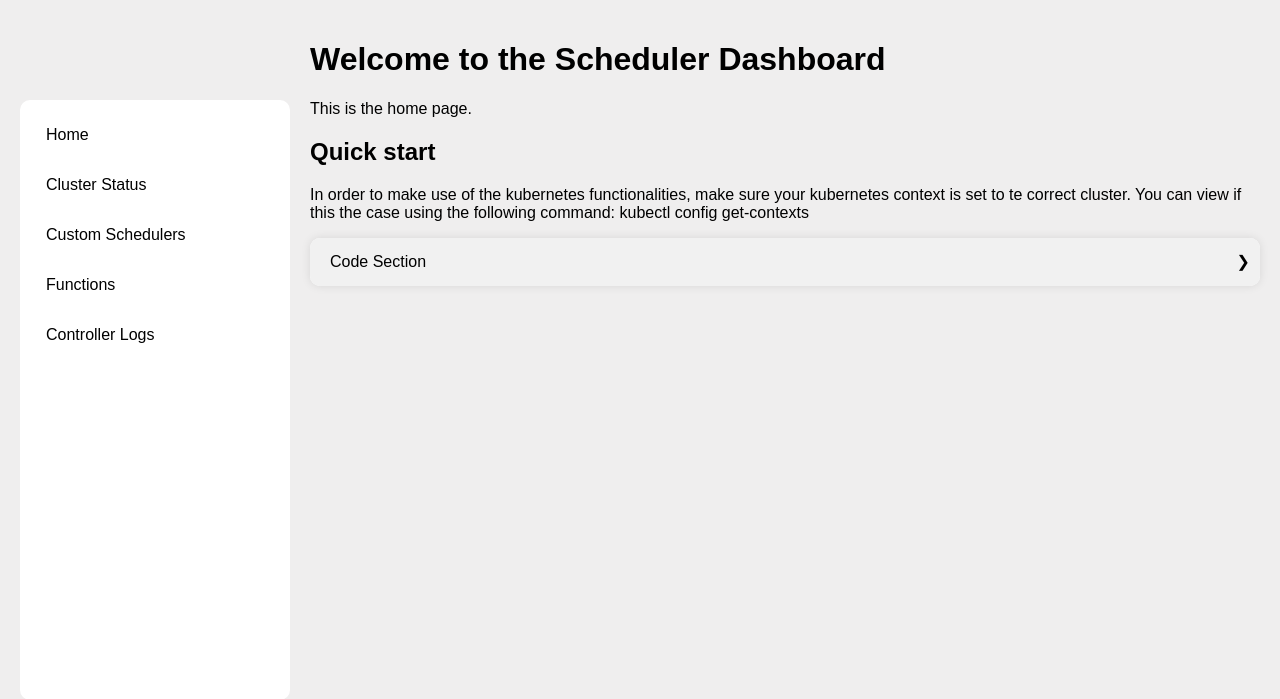
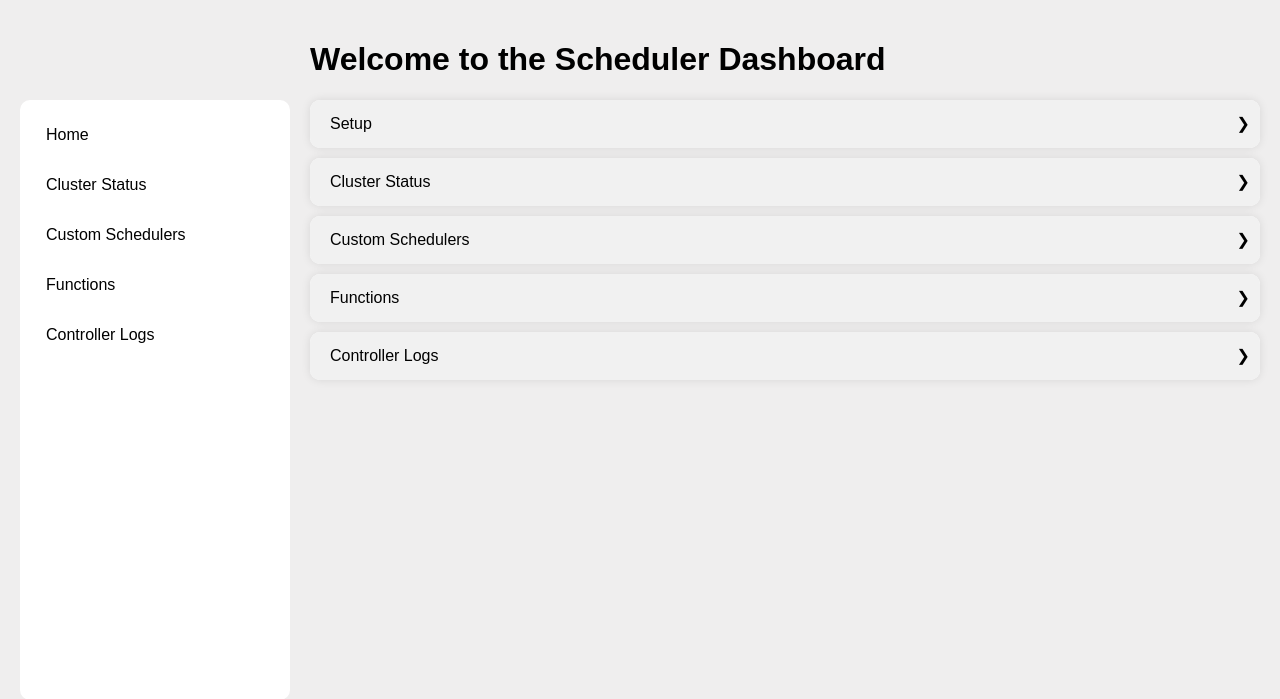
Before and after one commit to Tarik-Kada/kc-cs-dashboard, a Flask app: page / in a window 1280 px wide. Shown: the top 699 px of the page. Run offline with Flask 2, Linux system fonts and the light colour scheme; some libraries are stand-ins or nearby versions.

Commit message:
Updated landing page

```diff
--- a/templates/index.html
+++ b/templates/index.html
@@ -1,19 +1,113 @@
 {% extends "base.html" %}
+{% from "macros.html" import collapsible_text_block %}
 
 {% block title %}Home{% endblock %}
 
 {% block content %}
 <h1>Welcome to the Scheduler Dashboard</h1>
-<p>This is the home page.</p>
 
-<h2>Quick start</h2>
-<p>In order to make use of the kubernetes functionalities, make sure your kubernetes context is set to te correct cluster. You can view if this the case using the following command: kubectl config get-contexts</p>
-<div class="collapsible-container">
-    <button class="collapsible-toggle" onclick="toggleCollapsibleContent(this)">
-        <span class="collapsible-title">Code Section</span>
-        <span class="collapsible-icon">&#x276F;</span>
-    </button>
-    <div class="collapsible-content">
-    </div>
-</div>
+<!-- Setup -->
+{{ collapsible_text_block('Setup',
+'
+Before you can start using the dashboard, you need to deploy the custom scheduler controller and the custom schedulers.
+To do this, follow the steps below:
+
+<ol>
+    <li>
+        <p>Deploy your cluster. This can be done using KinD. See <a href="https://github.com/Tarik-Kada/knative-serving">the Knative Serving extention documentation</a> for a quickstart guide</p>
+    </li>
+    <li>
+        <p>After deploying your cluster, make sure your Kubernetes context is set accordingly. This can be done using the following command:</p>
+        <div class="code-block">
+            <code>kubectl config get-contexts</code>
+        </div>
+    </li>
+    <li>
+        <p>Deploy the custom scheduler controller. This can be done using the following <a href="https://github.com/Tarik-Kada/custom-scheduler-controller">the documentation of the custom scheduler controller</a>.</p>
+    </li>
+    <li>
+        <p>Deploy some functions to your cluster. See <a href="https://knative.dev/docs/getting-started/first-service/">the Knative Serving</a> documentation for more information.</p>
+    </li>
+    <li>
+        <p>If you have decided to deploy your cluster locally, you need to expose the cluster to the outside world. This can be done using the following command:</p>
+        <div class="code-block">
+            <code>kubectl port-forward -n kourier-system svc/kourier 8080:80</code>
+        </div>
+        <p>This assumes that you use Kourier as your ingress controller. If you use a different ingress controller, you need to expose the cluster accordingly.</p>
+        <p>Make sure the ingress controller is installed and running.</p>
+        <p>After exposing the cluster, you can create a request to your deployed functions using their respective IP address and port 8080:</p>
+        <div class="code-block">
+            <code>curl -v "http://{function}.{namespace}.{function-url}:8080"</code>
+        </div>
+        <p>Replace the placeholders with the appropriate values. You could also use your browser.</p>
+    </li>
+</ol>
+'
+
+) }}
+
+<!-- Each page -->
+
+{{ collapsible_text_block('Cluster Status',
+'
+The Cluster Status page shows the status of the cluster. This includes the nodes, pods, and services in the cluster.
+
+It contains the following information:
+<ul>
+    <li>Nodes: The nodes in the cluster and their status</li>
+    <li>Pods: The pods in the cluster and their status</li>
+    <li>Services: The services in the cluster and all their information</li>
+</ul>
+
+This can be useful to see the status of new pods that are the result of the autoscaling of the functions. You can also view the cluster-IPs of the deployed functions.
+'
+) }}
+
+{{ collapsible_text_block('Custom Schedulers',
+'
+The Custom Schedulers page shows the custom schedulers that are deployed in the cluster. It also shows the configuration of the scheduler controller.
+
+It contains the following information:
+<ul>
+    <li>Scheduler ConfigMap: The configuration of the scheduler controller</li>
+    <li>Scheduling Algorithms: The custom schedulers that are deployed in the cluster</li>
+    <li>Deploy New Scheduler: A form to deploy a new custom scheduler</li>
+</ul>
+
+This can be useful to see the configuration of the scheduler controller and the custom schedulers that are deployed in the cluster. You can also deploy new custom schedulers using the form.
+'
+) }}
+
+{{ collapsible_text_block('Functions',
+'
+The Functions page shows the functions that are deployed in the cluster. It also shows the deployments of the functions.
+
+It contains the following information:
+<ul>
+    <li>Functions: The functions that are deployed in the cluster</li>
+    <li>Function Deployments: The deployments of the functions</li>
+</ul>
+
+This can be useful to see the functions that are deployed in the cluster and their deployments. You can also see the status of the deployments of the functions.
+Use this page to check whether the external scheduling algorithm is working and to verify the scheduling decisions it is making.
+'
+) }}
+
+{{ collapsible_text_block('Controller Logs',
+'
+The Controller Logs page shows the logs of the custom scheduler controller. It also shows the availability checks of the controller.
+
+It contains the following information:
+<ul>
+    <li>Custom Scheduler Controller Logs: The logs of the custom scheduler controller</li>
+    <li>Custom Scheduler Availibility Checks: The availability checks of the custom scheduler controller</li>
+</ul>
+
+This can be useful to see the logs of the custom scheduler controller and the availability checks of the controller. You can also see the status of the controller.
+This shows what errors are occuring, if any, and what the reason could be for not using the external scheduling algorithm for new scheduling decisions.
+Use this page as a debugging tool to see what is going wrong with the controller.
+'
+) }}
+
+
 {% endblock %}
--- a/templates/macros.html
+++ b/templates/macros.html
@@ -14,6 +14,18 @@
             <pre><code id="{{ output_id }}-output">{{ output }}</code></pre>
         </div>
         {% endif %}
+    </div>
+</div>
+{% endmacro %}
+
+{% macro collapsible_text_block(name, text) %}
+<div class="collapsible-container">
+    <button class="collapsible-toggle" data-id="{{ name }}-toggle">
+        <span class="collapsible-title">{{ name }}</span>
+        <span class="collapsible-icon">&#x276F;</span>
+    </button>
+    <div class="collapsible-content" style="padding: 20px;">
+        {{ text | safe }}
     </div>
 </div>
 {% endmacro %}
```
